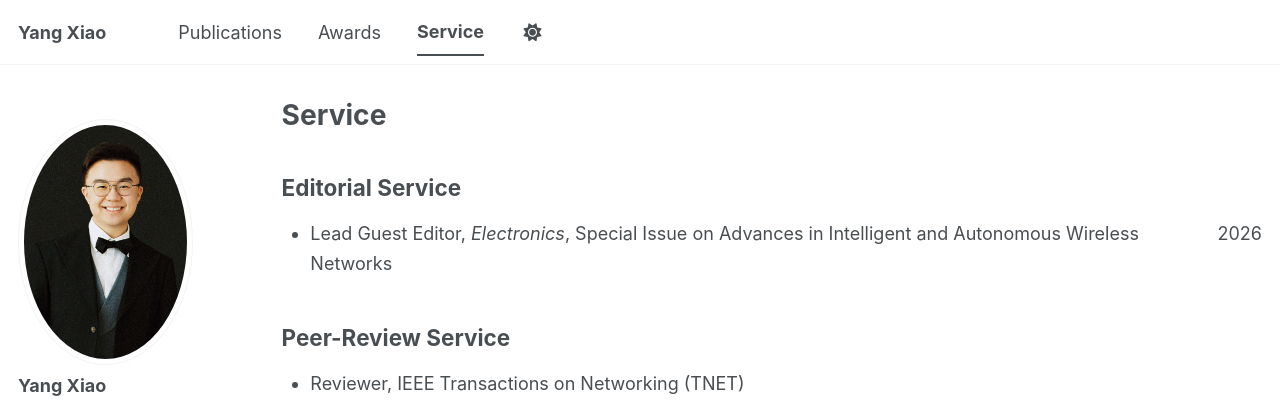
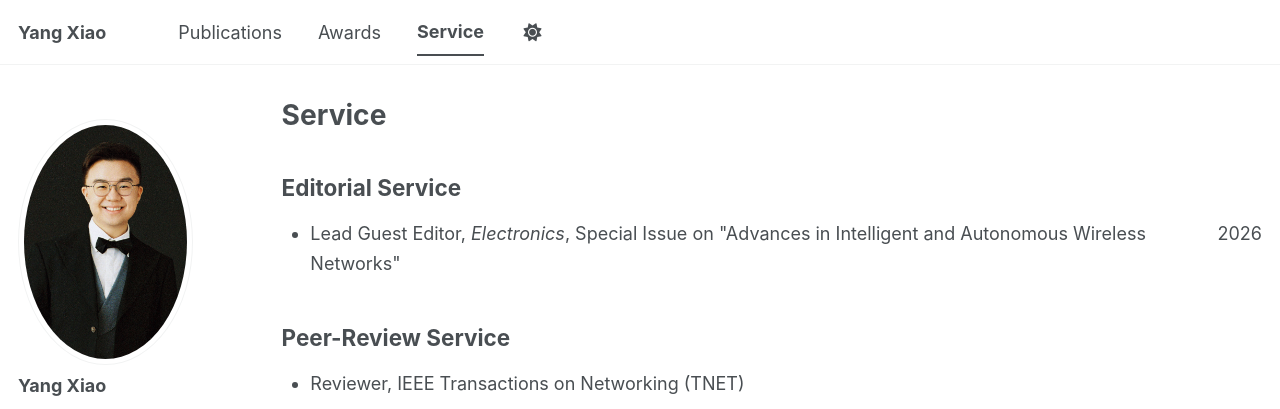
Before and after one commit to yangxiao3509/yangxiao3509.github.io, a Jekyll site: the page built from _pages/service.html, in a window 1280 px wide and 1392 px high. Shown: the top 409 px of the window. Built offline with Jekyll 4.4.1, drawn with Linux system fonts in a browser that asks for light colours; a style sheet for code colours, icons or effects is not loaded.

```diff
--- a/_pages/service.html
+++ b/_pages/service.html
@@ -12,7 +12,7 @@ author_profile: true
     <div class="service-heading">
       <span>
         Lead Guest Editor, <em>Electronics</em>,
-        Special Issue on Advances in Intelligent and Autonomous Wireless Networks
+        Special Issue on "Advances in Intelligent and Autonomous Wireless Networks"
       </span>
       <span class="service-date">2026</span>
     </div>
```
